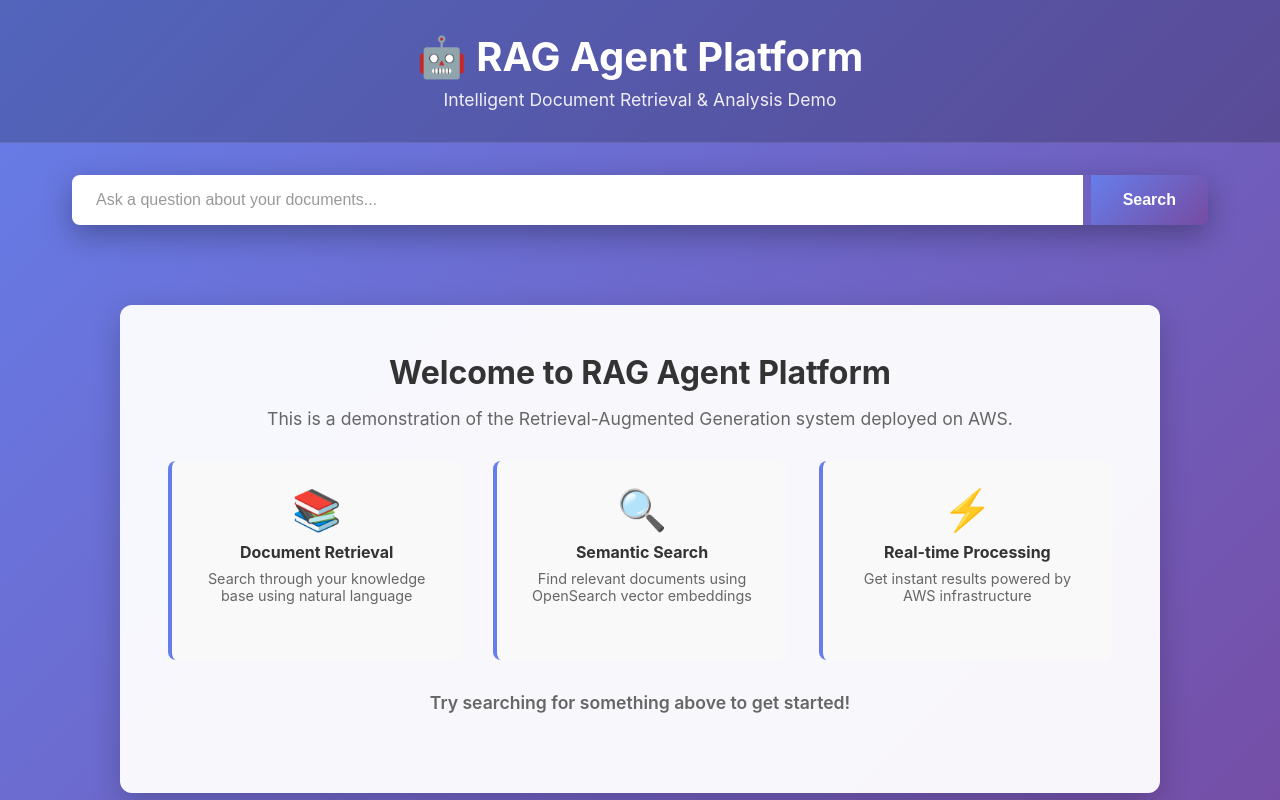
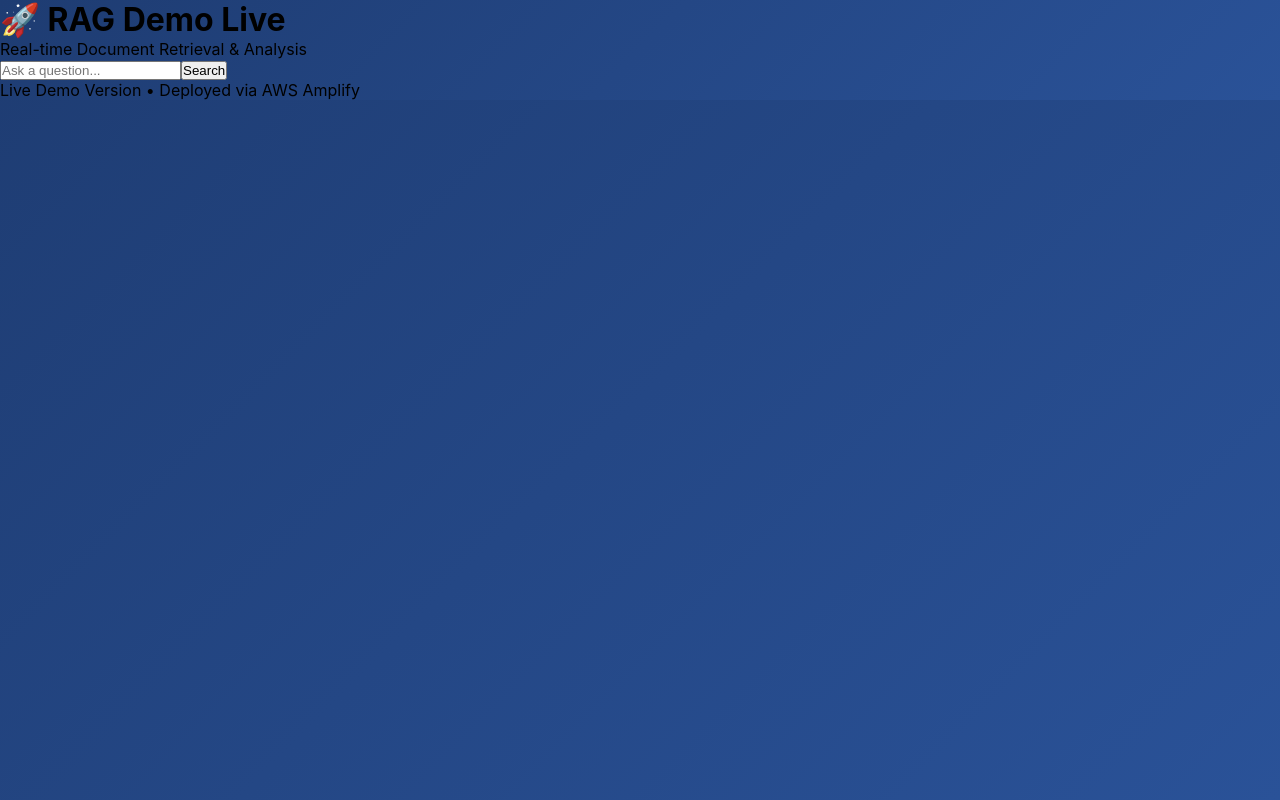
Before and after one commit to shaikhuzefaawsw/AWS-demo, a React (Create React App) app in the folder sample-app/: page / in a window 1280 px wide. Shown: the top 800 px of the page. Built offline with nearby package versions, Linux system fonts and the light colour scheme; the HTML template or start-up script is replaced by a standard one.

Commit message:
My first test in UI

```diff
--- a/sample-app/src/App.css
+++ b/sample-app/src/App.css
@@ -1,253 +1,34 @@
-.App {
-  min-height: 100vh;
-  display: flex;
-  flex-direction: column;
-  background: linear-gradient(135deg, #667eea 0%, #764ba2 100%);
+/* Change the overall theme color */
+.App, body {
+  background: linear-gradient(135deg, #1e3c72 0%, #2a5298 100%) !important; /* New Navy Blue */
 }
 
-.header {
-  background: rgba(0, 0, 0, 0.2);
-  padding: 2rem;
-  text-align: center;
-  color: white;
-  border-bottom: 1px solid rgba(255, 255, 255, 0.1);
+/* Add styles for the new Modal pop-up */
+.modal-overlay {
+  position: fixed;
+  top: 0; left: 0; right: 0; bottom: 0;
+  background: rgba(0,0,0,0.7);
+  display: flex;
+  align-items: center;
+  justify-content: center;
+  z-index: 1000;
 }
 
-.header-content h1 {
-  font-size: 2.5rem;
-  margin-bottom: 0.5rem;
-  font-weight: 700;
+.modal-content {
+  background: white;
+  padding: 2rem;
+  border-radius: 12px;
+  max-width: 500px;
+  width: 90%;
+  box-shadow: 0 10px 30px rgba(0,0,0,0.5);
 }
 
-.header-content p {
-  font-size: 1.1rem;
-  opacity: 0.9;
-}
-
-.main-container {
-  flex: 1;
-  max-width: 1200px;
-  width: 100%;
-  margin: 0 auto;
-  padding: 2rem;
-}
-
-.search-section {
-  margin-bottom: 2rem;
-}
-
-.search-form {
-  display: flex;
-  gap: 0.5rem;
-  box-shadow: 0 10px 30px rgba(0, 0, 0, 0.3);
-  border-radius: 8px;
-  overflow: hidden;
-}
-
-.search-input {
-  flex: 1;
-  padding: 1rem 1.5rem;
-  font-size: 1rem;
-  border: none;
-  outline: none;
-  background: white;
-}
-
-.search-input::placeholder {
-  color: #999;
-}
-
-.search-button {
-  padding: 1rem 2rem;
-  background: linear-gradient(135deg, #667eea 0%, #764ba2 100%);
+.close-button {
+  margin-top: 1rem;
+  padding: 0.5rem 1rem;
+  background: #2a5298;
   color: white;
   border: none;
-  cursor: pointer;
-  font-weight: 600;
-  font-size: 1rem;
-  transition: opacity 0.3s;
-}
-
-.search-button:hover:not(:disabled) {
-  opacity: 0.9;
-}
-
-.search-button:disabled {
-  opacity: 0.7;
-  cursor: not-allowed;
-}
-
-.results-section {
-  animation: fadeIn 0.3s ease-in;
-}
-
-.results-section h2 {
-  color: white;
-  margin-bottom: 1.5rem;
-  font-size: 1.5rem;
-}
-
-.results-container {
-  display: grid;
-  grid-template-columns: repeat(auto-fill, minmax(350px, 1fr));
-  gap: 1.5rem;
-}
-
-.result-card {
-  background: white;
-  border-radius: 8px;
-  padding: 1.5rem;
-  box-shadow: 0 5px 15px rgba(0, 0, 0, 0.2);
-  transition: transform 0.2s, box-shadow 0.2s;
-}
-
-.result-card:hover {
-  transform: translateY(-5px);
-  box-shadow: 0 10px 25px rgba(0, 0, 0, 0.3);
-}
-
-.result-header {
-  display: flex;
-  justify-content: space-between;
-  align-items: flex-start;
-  margin-bottom: 1rem;
-  gap: 1rem;
-}
-
-.result-header h3 {
-  color: #333;
-  font-size: 1.1rem;
-  flex: 1;
-}
-
-.relevance-score {
-  background: linear-gradient(135deg, #667eea 0%, #764ba2 100%);
-  color: white;
-  padding: 0.25rem 0.75rem;
-  border-radius: 20px;
-  font-size: 0.85rem;
-  font-weight: 600;
-  white-space: nowrap;
-}
-
-.result-excerpt {
-  color: #666;
-  line-height: 1.5;
-  margin-bottom: 1rem;
-}
-
-.view-button {
-  width: 100%;
-  padding: 0.75rem;
-  background: #f0f0f0;
-  border: 1px solid #ddd;
   border-radius: 4px;
   cursor: pointer;
-  transition: background 0.2s;
-  font-weight: 500;
 }
-
-.view-button:hover {
-  background: #e0e0e0;
-}
-
-.empty-state {
-  text-align: center;
-  padding: 3rem;
-}
-
-.empty-content {
-  background: rgba(255, 255, 255, 0.95);
-  border-radius: 12px;
-  padding: 3rem;
-  box-shadow: 0 10px 30px rgba(0, 0, 0, 0.2);
-}
-
-.empty-content h2 {
-  color: #333;
-  font-size: 2rem;
-  margin-bottom: 1rem;
-}
-
-.empty-content p {
-  color: #666;
-  margin-bottom: 2rem;
-  font-size: 1.1rem;
-}
-
-.features {
-  display: grid;
-  grid-template-columns: repeat(auto-fit, minmax(200px, 1fr));
-  gap: 2rem;
-  margin: 2rem 0;
-}
-
-.feature-item {
-  padding: 1.5rem;
-  background: #f9f9f9;
-  border-radius: 8px;
-  border-left: 4px solid #667eea;
-}
-
-.feature-icon {
-  font-size: 2.5rem;
-  display: block;
-  margin-bottom: 0.5rem;
-}
-
-.feature-item h4 {
-  color: #333;
-  margin-bottom: 0.5rem;
-}
-
-.feature-item p {
-  color: #666;
-  font-size: 0.9rem;
-}
-
-.try-message {
-  color: #667eea;
-  font-weight: 600;
-  font-size: 1rem;
-  margin-top: 2rem;
-}
-
-.footer {
-  text-align: center;
-  padding: 2rem;
-  color: rgba(255, 255, 255, 0.7);
-  border-top: 1px solid rgba(255, 255, 255, 0.1);
-}
-
-@keyframes fadeIn {
-  from {
-    opacity: 0;
-    transform: translateY(10px);
-  }
-  to {
-    opacity: 1;
-    transform: translateY(0);
-  }
-}
-
-@media (max-width: 768px) {
-  .header-content h1 {
-    font-size: 1.8rem;
-  }
-
-  .search-form {
-    flex-direction: column;
-  }
-
-  .main-container {
-    padding: 1rem;
-  }
-
-  .results-container {
-    grid-template-columns: 1fr;
-  }
-
-  .features {
-    grid-template-columns: 1fr;
-  }
-}
--- a/sample-app/src/App.js
+++ b/sample-app/src/App.js
@@ -5,33 +5,18 @@ function App() {
   const [query, setQuery] = useState('');
   const [results, setResults] = useState([]);
   const [loading, setLoading] = useState(false);
+  const [selectedDoc, setSelectedDoc] = useState(null); // NEW: Track open document
 
   const handleSubmit = async (e) => {
     e.preventDefault();
     if (!query.trim()) return;
 
     setLoading(true);
-    // Simulate API call
     setTimeout(() => {
       setResults([
-        {
-          id: 1,
-          title: 'Sample Document 1',
-          excerpt: 'This is a sample document retrieved based on your query about "' + query + '"',
-          score: 0.95
-        },
-        {
-          id: 2,
-          title: 'Sample Document 2',
-          excerpt: 'Another relevant document containing information about "' + query + '"',
-          score: 0.87
-        },
-        {
-          id: 3,
-          title: 'Sample Document 3',
-          excerpt: 'Related information regarding "' + query + '" from your knowledge base',
-          score: 0.78
-        }
+        { id: 1, title: 'Sample Document 1', content: 'Full text for Document 1: AWS Amplify is a set of tools and services...', score: 0.95 },
+        { id: 2, title: 'Sample Document 2', content: 'Full text for Document 2: RAG stands for Retrieval-Augmented Generation...', score: 0.87 },
+        { id: 3, title: 'Sample Document 3', content: 'Full text for Document 3: Vector databases are key for semantic search...', score: 0.78 }
       ]);
       setLoading(false);
     }, 800);
@@ -41,19 +26,20 @@ function App() {
     <div className="App">
       <header className="header">
         <div className="header-content">
-          <h1>🤖 RAG Agent Platform</h1>
-          <p>Intelligent Document Retrieval & Analysis Demo</p>
+          <h1>🚀 RAG Demo Live</h1> {/* CHANGE: Clear UI change for RM */}
+          <p>Real-time Document Retrieval & Analysis</p>
         </div>
       </header>
 
       <main className="main-container">
+        {/* Search Section */}
         <section className="search-section">
           <form onSubmit={handleSubmit} className="search-form">
             <input
               type="text"
               value={query}
               onChange={(e) => setQuery(e.target.value)}
-              placeholder="Ask a question about your documents..."
+              placeholder="Ask a question..."
               className="search-input"
             />
             <button type="submit" className="search-button" disabled={loading}>
@@ -62,56 +48,40 @@ function App() {
           </form>
         </section>
 
+        {/* Results Section */}
         {results.length > 0 && (
           <section className="results-section">
-            <h2>Results ({results.length} documents found)</h2>
+            <h2>Found {results.length} Documents</h2>
             <div className="results-container">
               {results.map((result) => (
                 <div key={result.id} className="result-card">
-                  <div className="result-header">
-                    <h3>{result.title}</h3>
-                    <span className="relevance-score">
-                      Relevance: {(result.score * 100).toFixed(0)}%
-                    </span>
-                  </div>
-                  <p className="result-excerpt">{result.excerpt}</p>
-                  <button className="view-button">View Full Document</button>
+                  <h3>{result.title}</h3>
+                  <p>Relevance: {(result.score * 100).toFixed(0)}%</p>
+                  {/* FIX: Add onClick here */}
+                  <button className="view-button" onClick={() => setSelectedDoc(result)}>
+                    View Full Document
+                  </button>
                 </div>
               ))}
             </div>
           </section>
         )}
 
-        {results.length === 0 && !loading && (
-          <section className="empty-state">
-            <div className="empty-content">
-              <h2>Welcome to RAG Agent Platform</h2>
-              <p>This is a demonstration of the Retrieval-Augmented Generation system deployed on AWS.</p>
-              <div className="features">
-                <div className="feature-item">
-                  <span className="feature-icon">📚</span>
-                  <h4>Document Retrieval</h4>
-                  <p>Search through your knowledge base using natural language</p>
-                </div>
-                <div className="feature-item">
-                  <span className="feature-icon">🔍</span>
-                  <h4>Semantic Search</h4>
-                  <p>Find relevant documents using OpenSearch vector embeddings</p>
-                </div>
-                <div className="feature-item">
-                  <span className="feature-icon">⚡</span>
-                  <h4>Real-time Processing</h4>
-                  <p>Get instant results powered by AWS infrastructure</p>
-                </div>
-              </div>
-              <p className="try-message">Try searching for something above to get started!</p>
+        {/* NEW: Modal Pop-up UI */}
+        {selectedDoc && (
+          <div className="modal-overlay">
+            <div className="modal-content">
+              <h2>{selectedDoc.title}</h2>
+              <hr />
+              <p>{selectedDoc.content}</p>
+              <button className="close-button" onClick={() => setSelectedDoc(null)}>Close</button>
             </div>
-          </section>
+          </div>
         )}
       </main>
 
       <footer className="footer">
-        <p>RAG Agent Platform v0.1.0 • Deployed on AWS Amplify</p>
+        <p>Live Demo Version • Deployed via AWS Amplify</p>
       </footer>
     </div>
   );
```
Also changed, not shown: 1 other file (tests, documents, lock files or other folders).
